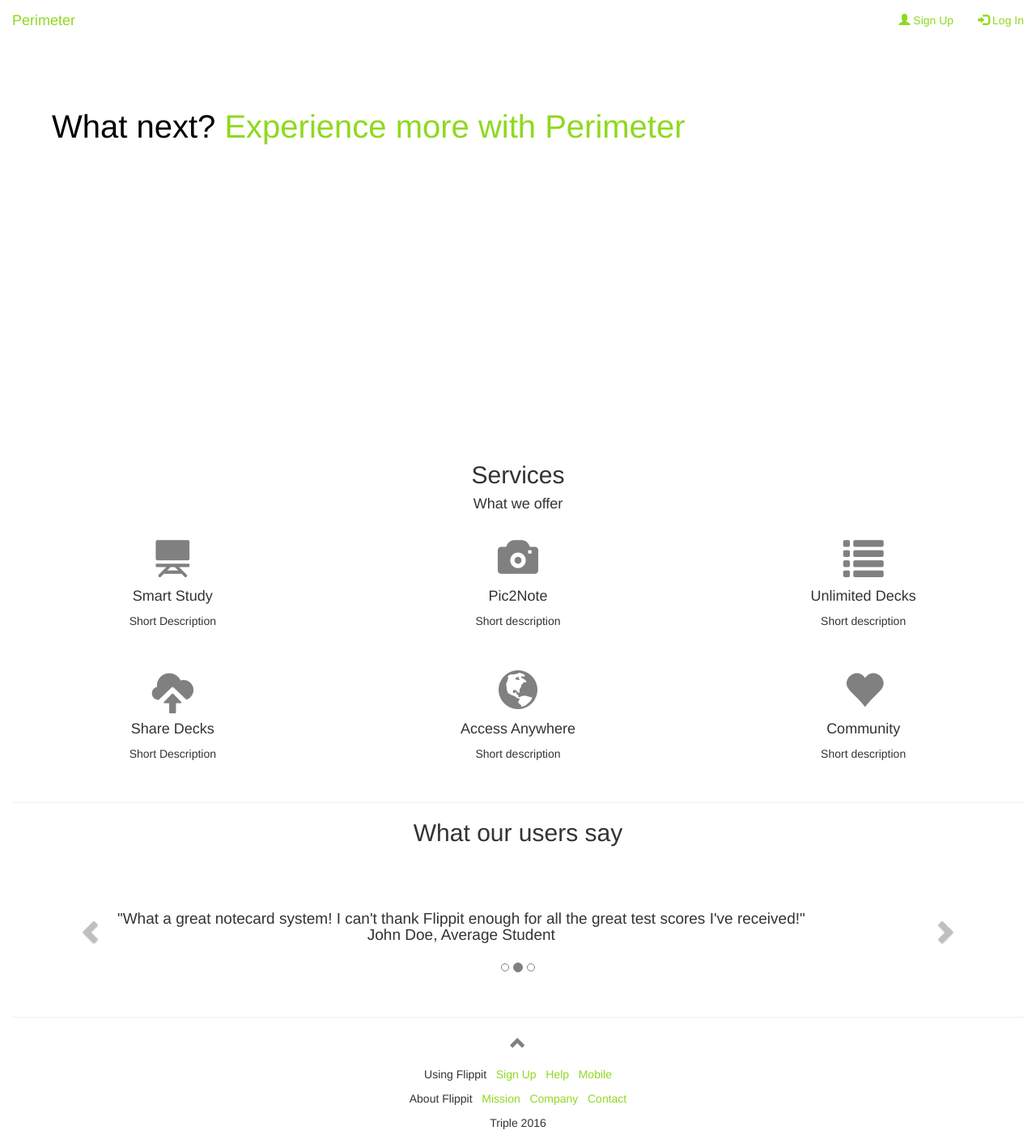
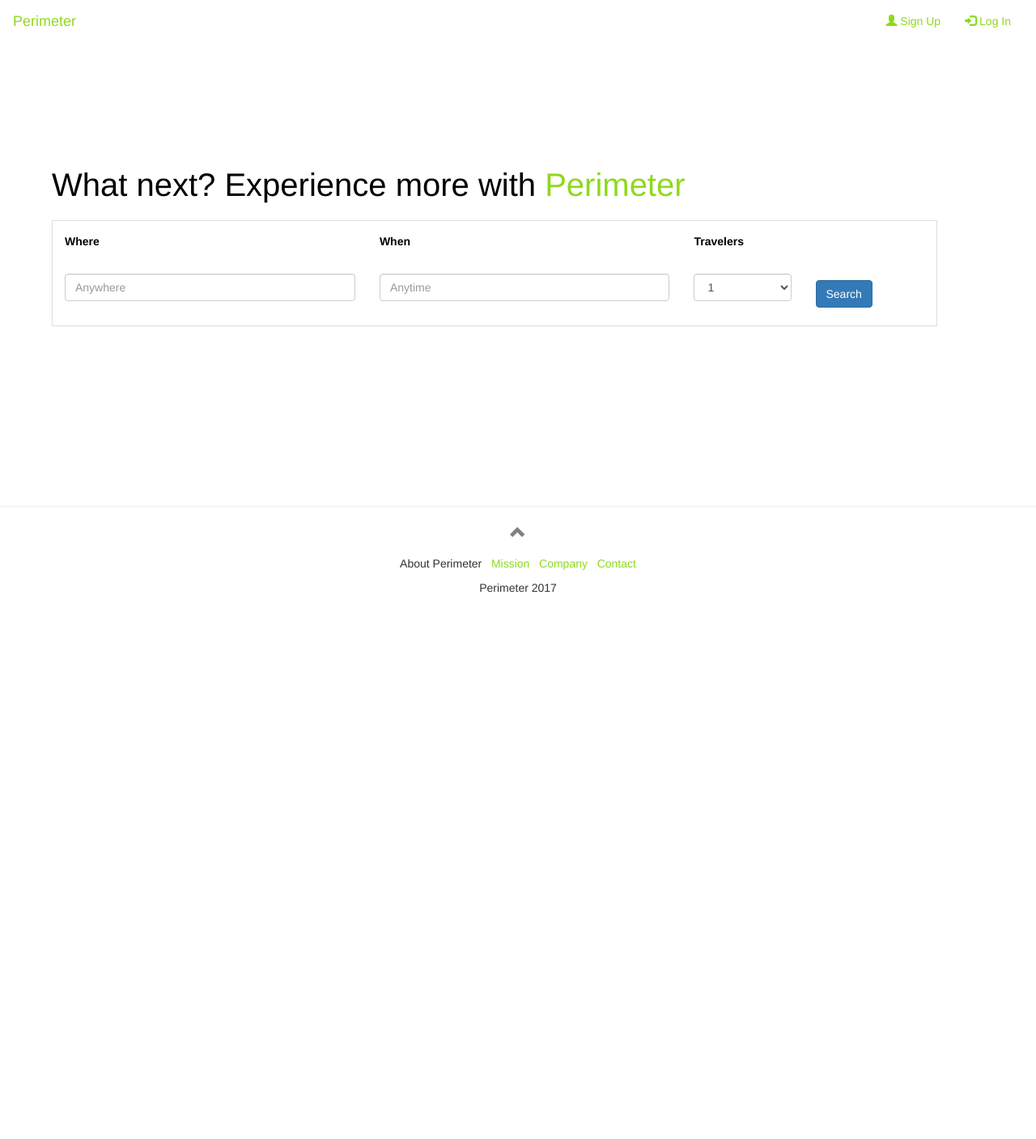
Before and after one commit to w07wong/Perimeter, a plain HTML site: page home.html in a window 1280 px wide. Shown: the whole page at 81% size. After the commit the page ends 800 px from the top, so only its background shows below. Drawn offline with nearby package versions, Linux system fonts and the light colour scheme.

Commit message:
add william

```diff
--- a/home.html
+++ b/home.html
@@ -14,113 +14,67 @@
 <body id="index">
 
 <!--NAVIGATION BAR-->
-<nav class="navbar navbar-light navbar-fixed-top" style="background-color: #FFFFFF;">
+<nav class="navbar navbar-light" style="background-color: #FFFFFF;">
   <div class="container-fluid">
 
     <div class="navbar-header">
-      <a class="navbar-brand" href="index.html">Perimeter</a>
+      <button type="button" class="navbar-toggle" data-toggle="collapse" data-target="#myNavbar">
+        <span class="icon-bar"></span>
+        <span class="icon-bar"></span>
+        <span class="icon-bar"></span>
+      </button>
+      <a class="navbar-brand" href="home.html">Perimeter</a>
     </div>
 
+    <div class="collapse navbar-collapse" id="myNavbar">
       <ul class="nav navbar-nav nav navbar-right">
         <li><a href="#"><span class="glyphicon glyphicon-user"></span> Sign Up</a></li>
         <li><a href="#"><span class="glyphicon glyphicon-log-in"></span> Log In</a></li>
       </ul>
     </div>
+  </div>
 </nav>
 
 <!--Jumbotron-->
 <div class="jumbotron text-left jumbotron-padding">
-  <p><span>What next? </span><span id="site-color">Experience more with Perimeter</span></p>
-
+  <p><span>What next? Experience more with </span><span id="site-color">Perimeter</span></p>
+  <table class="home-form">
+      <tr class="home-form-row">
+        <th class="home-form-header">Where</th>
+        <th class="home-form-header">When</th>
+        <th class="home-form-header">Travelers</th>
+        <th class="home-form-header"></th>
+      </tr>
+      <tr class="home-form-row">
+        <form>
+          <td class="home-form-header">
+            <div class="form-group">
+              <input class="form-control" id="inputLocation" placeholder="Anywhere">
+            </div>
+          </td>
+          <td class="home-form-header">
+            <div class="form-group">
+              <input class="form-control" id="inputDate" placeholder="Anytime">
+            </div>
+          </td>
+          <td class="home-form-header">
+            <div class="form-group">
+              <select class="form-control" id="populationSelect">
+                <option value="1">1</option>
+                <option value="2">2</option>
+                <option value="3">3</option>
+                <option value="4">4</option>
+                <option value="5">5</option>
+            </div>
+          </td>
+          <td class="home-form-header" valign="center">
+            <button type="submit" class="btn btn-primary home">Search</button>
+          </td>
+        </tr>
+      </form>
+    </table>
 </div>
 
-<!--Services-->
-<div class="container-fluid text-center">
-  <h2>Services</h2>
-  <h4>What we offer</h4>
-  <br>
-  <div class="row">
-    <div class="col-sm-4">
-      <span class="glyphicon glyphicon-blackboard logo-small"></span>
-      <h4>Smart Study</h4>
-      <p>Short Description</p>
-    </div>
-    <div class="col-sm-4">
-      <span class="glyphicon glyphicon-camera logo-small"></span>
-      <h4>Pic2Note</h4>
-      <p>Short description</p>
-    </div>
-    <div class="col-sm-4">
-      <span class="glyphicon glyphicon-list logo-small"></span>
-      <h4>Unlimited Decks</h4>
-      <p>Short description</p>
-    </div>
-  </div>
-  <br><br>
-  <div class="row">
-    <div class="col-sm-4">
-      <span class="glyphicon glyphicon-cloud-upload logo-small"></span>
-      <h4>Share Decks</h4>
-      <p>Short Description</p>
-    </div>
-    <div class="col-sm-4">
-      <span class="glyphicon glyphicon-globe logo-small"></span>
-      <h4>Access Anywhere</h4>
-      <p>Short description</p>
-    </div>
-    <div class="col-sm-4">
-      <span class="glyphicon glyphicon-heart logo-small"></span>
-      <h4>Community</h4>
-      <p>Short description</p>
-    </div>
-  </div>
-</div>
-
-<!--Testimonials-->
-<footer class="container-fluid text-center">
-<br><hr>
-<h2>What our users say</h2>
-<div id="testimonials" class="carousel slide text-center" data-ride="carousel">
-  <!--Indicators (dots at the bottom)-->
-  <ol class="carousel-indicators">
-    <li data-target="#testimonials" data-slide-to="0" class="active"></li>
-    <li data-target="#testimonials" data-slide-to="1"></li>
-    <li data-target="#testimonials" data-slide-to="2"></li>
-  </ol>
-
-  <!--Wrapper for slides-->
-  <div class="carousel-inner" role="listbox">
-    <div class="item active">
-      <h4>"What a great notecard system!  I can't thank Flippit enough for all the great test scores I've received!"
-        <br>
-        <span style="font-style:normal;">John Doe, Average Student</span>
-      </h4>
-    </div>
-    <div class="item">
-      <h4>"I really really really really really like Flippit!"
-        <br>
-        <span style="font-style:normal;">Mark Ross, Competent Student</span>
-      </h4>
-    </div>
-    <div class="item">
-      <h4>"Supercalifragilisticexpialidocious!"
-        <br>
-        <span style="font-style:normal;">Mary Poppins, Some Lady</span>
-      </h4>
-    </div>
-  </div>
-
-  <!--Left and Right Controls-->
-  <a class="left carousel-control" href="#testimonials" role="button" data-slide="prev">
-    <span class="glyphicon glyphicon-chevron-left" aria-hidden="true"></span>
-    <span class="sr-only">Previous</span>
-  </a>
-  <a class="right carousel-control" href="#testimonials" role="button" data-slide="next">
-    <span class="glyphicon glyphicon-chevron-right" aria-hidden="true"></span>
-    <span class="sr-only">Next</span>
-  </a>
-</div>
-</div>
 
 <!--Footer-->
 <hr>
@@ -128,9 +82,8 @@
   <a href="#index" title="To Top">
     <span class="glyphicon glyphicon-chevron-up"></span>
   </a>
-  <p>Using Flippit &nbsp; <a href="#">Sign Up</a> &nbsp; <a href="#">Help</a> &nbsp; <a href="#">Mobile</a></p>
-  <p>About Flippit &nbsp; <a href="#">Mission</a> &nbsp; <a href="#">Company</a>  &nbsp; <a href="#">Contact</a></p>
-  <p>Triple 2016</p>
+  <p>About Perimeter &nbsp; <a href="#">Mission</a> &nbsp; <a href="#">Company</a>  &nbsp; <a href="#">Contact</a></p>
+  <p>Perimeter 2017</p>
 </footer>
 
 <script>
--- a/main.css
+++ b/main.css
@@ -1,6 +1,6 @@
 .jumbotron {
   padding-top: 10%;
-  padding-bottom: 25%;
+  padding-bottom: 15%;
   padding-left: 5%;
   background-color: white;
   //background-image: url("Pictures/hiking-web.jpg");
@@ -41,31 +41,6 @@
   font-size: 50px;
 }
 
-.carousel-control.left, .carousel-control.right {
-  background-image: none;
-  color: gray;
-}
-
-.carousel-indicators li {
-  border-color: gray;
-}
-
-.carousel-indicators li.active {
-  background-color: gray;
-}
-
-.item h4 {
-  font-size: 19px;
-  line-height: 1.375 em;
-  font-weight: 400;
-  font-size: italic;
-  margin: 70px 0;
-}
-
-.item span {
-  font-style: normal;
-}
-
 footer .glyphicon {
     font-size: 20px;
     margin-bottom: 20px;
```
Also changed, not shown: index.html (+3 -91 lines).
